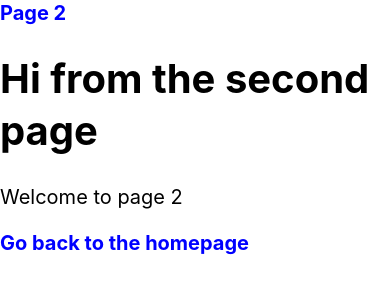
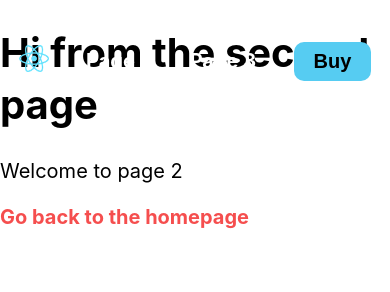
Before and after one commit to Bilboking/designcode-react-app, a Gatsby site: page /page-2 in a window 390 px wide. Built offline with nearby package versions, Linux system fonts and the light colour scheme; Gatsby itself is replaced by a stand-in of ours.

Commit message:
header work

```diff
--- /dev/null
+++ b/src/components/Header.css
@@ -0,0 +1,44 @@
+.Header {
+    position: fixed;
+    width: 100%;
+    padding: 35px 0;
+    z-index: 100;
+}
+
+.HeaderGroup {
+    max-width: 800px;
+    margin: 0 auto;
+    display: grid;
+    grid-template-columns: repeat(5, auto);
+    align-items: center;
+    justify-items: center;
+}
+
+.Header a {
+    color: white;
+    font-weight: 700;
+}
+
+.Header button {
+    padding: 8px 20px;
+    font-size: 20px;
+    background: #56ccf2;
+    border: none;
+    font-weight: 700;
+    border-radius: 10px;
+    outline: none;
+    cursor: pointer;
+}
+
+@media (max-width: 640px) {
+    .Header {
+        padding: 15px 0;
+    }
+
+    .HeaderGroup {
+        grid-template-columns: repeat(4, auto);
+    }
+    .Header a:nth-child(4) {
+        display: none;
+    }
+}
--- a/src/components/header.js
+++ b/src/components/header.js
@@ -1,12 +1,17 @@
 import * as React from "react"
 import PropTypes from "prop-types"
 import { Link } from "gatsby"
+import './Header.css'
+import logo from '../images/small-react-logo.png'
 
 const Header = ({ siteTitle }) => (
   <div className="Header">
     <div className="HeaderGroup">
-      <Link to="/"><img src="" width="30" /></Link>
-      <Link to="/page-2">Page 2</Link>
+   <Link to="/"><img src={logo} alt="" width="30" /></Link>
+      <Link to="/page-2">Page 2  </Link>
+      <Link to="/page-3">Page 3  </Link>
+      <Link to="/workshops">Workshops </Link>
+      <Link to="/buy"><button>Buy</button></Link>
     </div>
   </div>
 )
--- a/src/components/layout.css
+++ b/src/components/layout.css
@@ -10,7 +10,7 @@ body {
 }
 
 a {
-  color: #0000ff;
+  color: #f54e4e;
   text-decoration: none;
   font-weight: 650;
 }
@@ -50,3 +50,15 @@ a {
   border: 1px solid rgba(255, 255, 255, 0.25);
   border-radius: 20px;
 }
+
+@media (max-width: 640px) {
+  .HeroGroup {
+    padding: 100px 20px;
+  }
+  .Hero h1 {
+    font-size: 40px;
+  }
+  .Hero p {
+    font-size: 24px;
+  }
+}
--- a/src/pages/index.js
+++ b/src/pages/index.js
@@ -12,7 +12,7 @@ const IndexPage = () => (
       <div className="HeroGroup">
           <h1>React.js Project Assignment App for Kingsland University</h1>
           <p><b>Requirements</b></p>
-          <p>A SPA with a public area and private area with authentication. I am choosing Auth0 token based authentication with the option for multi-factor protection since web security breaches (ransom ware, spy/mal ware, etc.) are common and can be very damaging to users. Klaus Schwab of the World Economic Forum states that the next pandemic will be a cyberwar(already happening, SolarWinds etc.) </p>
+          <p>A SPA with a public area and private area with authentication. I am choosing Auth0 token based authentication with the option for multi-factor protection since web security breaches (ransom ware, spy/mal ware, etc.) are common and can be very damaging to users. </p>
           <p>At least 3 different dynamic pages with DB and standard React stuff.</p>
           <p>This page is built using the Gatsby template as oppossed to the 'create-react-app' template. This allows Router for multiple pages, GraphQL for database, Helmet for SEO, etc. to be templated
           right away to save time and expense.</p>
```
Also changed, not shown: src/images/logo-react.svg (added), src/images/small-react-logo.png (added).
